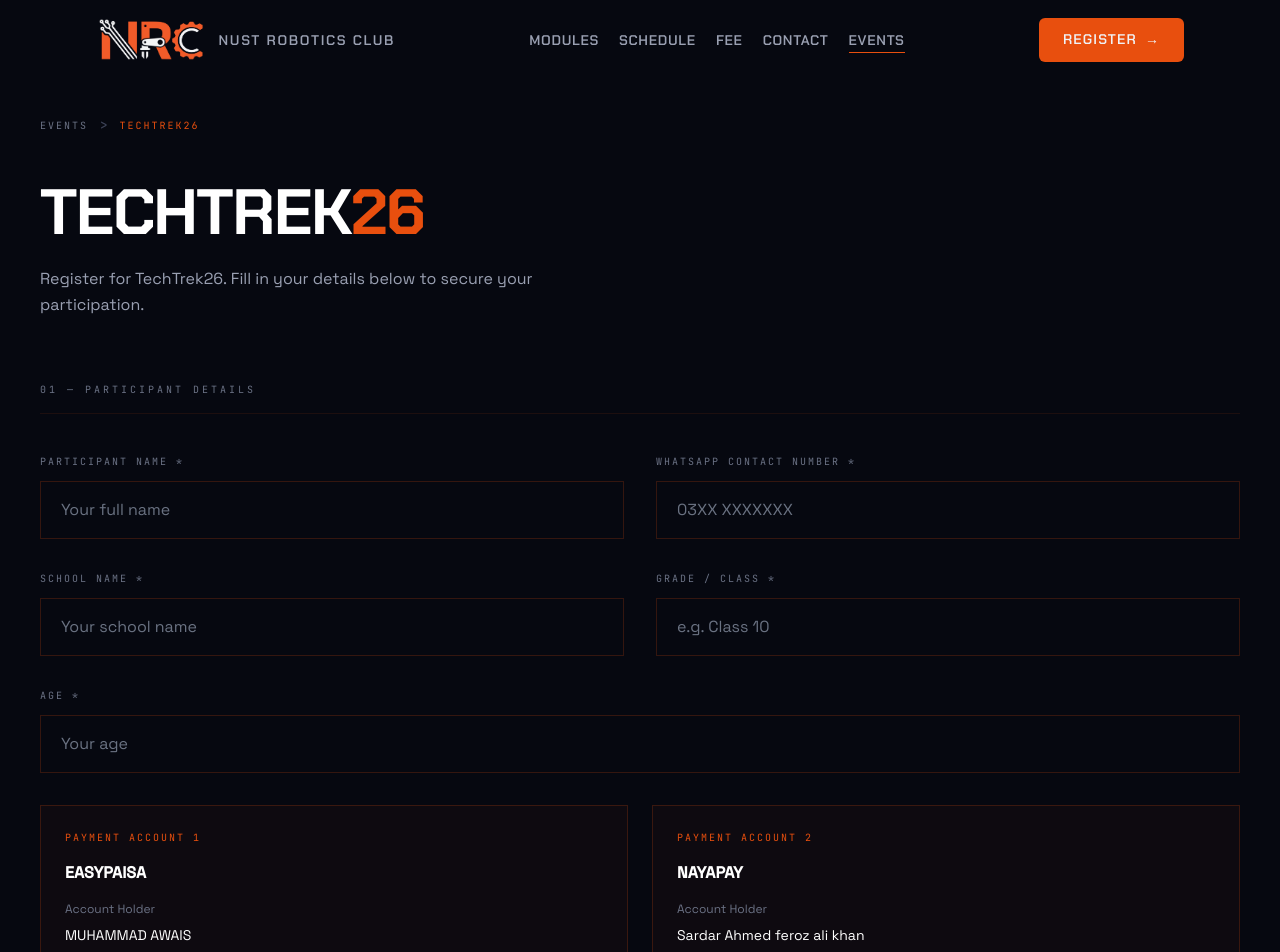
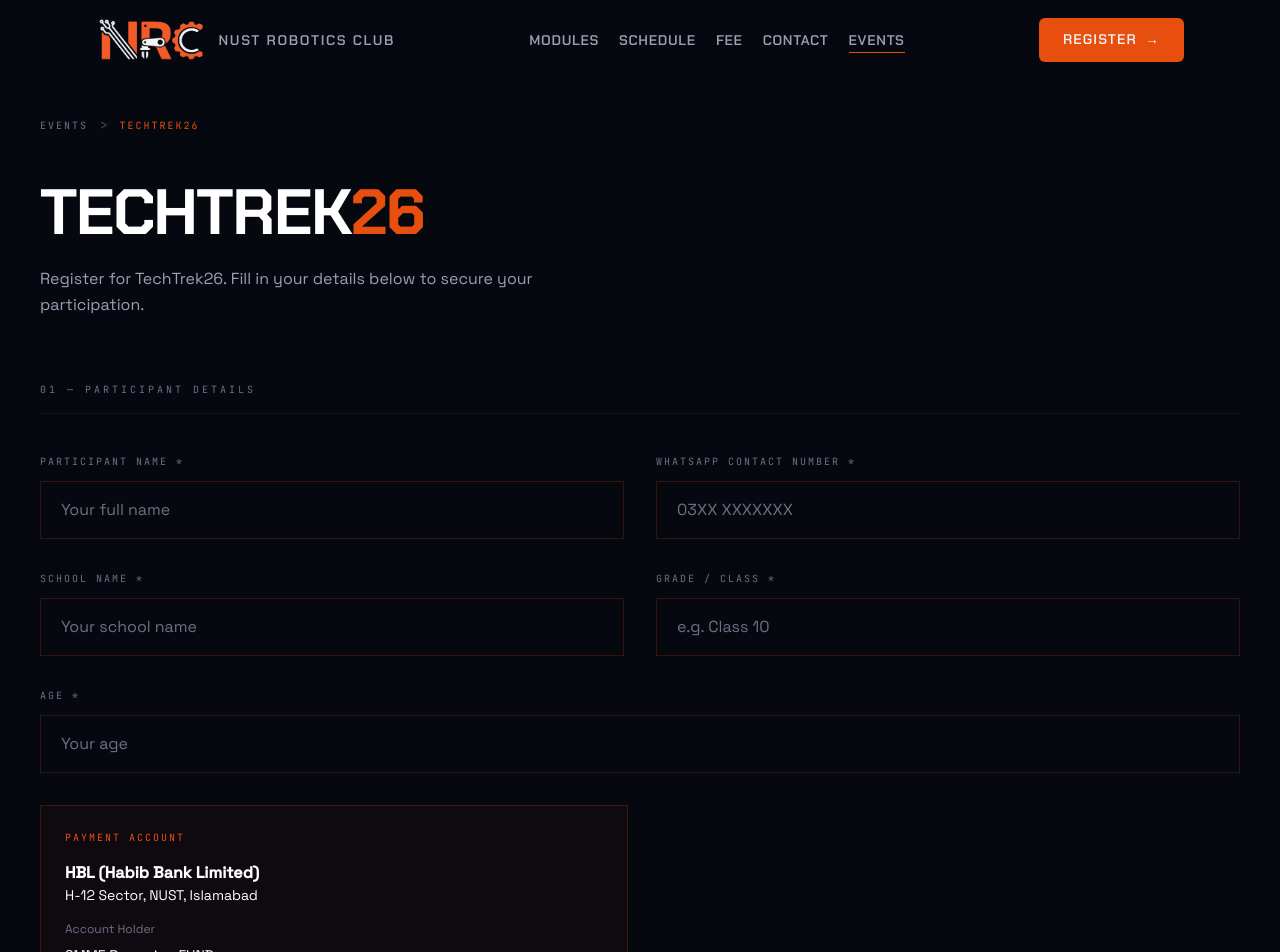
Before and after one commit to SaabK/NRC-website, a Next.js app: page /events/techtrek26 in a window 1280 px wide. Shown: the top 952 px of the page. Built offline with nearby package versions, Linux system fonts and the light colour scheme.

Commit message:
updated payment account for techtrek26 registrations

```diff
--- a/app/events/techtrek26/page.tsx
+++ b/app/events/techtrek26/page.tsx
@@ -15,15 +15,11 @@ const labelClass =
 
 const paymentAccounts = [
   {
-    bank: "EASYPAISA",
-    accountName: "MUHAMMAD AWAIS",
-    accountNumber: "03099781770",
-  },
-  {
-    bank: "NAYAPAY",
-    accountName: "Sardar Ahmed feroz ali khan",
-    accountNumber: "03440155395",
-  },
+    bank: "HBL (Habib Bank Limited)",
+    branch: "H-12 Sector, NUST, Islamabad",
+    accountName: "SMME Recurring FUND",
+    accountNumber: "22927000519501",
+  }
 ];
 // NOTE: Metadata exports are not permitted from Client Components.
 // We will move metadata to a separate server page if needed.
@@ -219,12 +215,15 @@ export default function TechTrek26Page() {
                   className="border border-[rgba(232,79,14,0.2)] p-6 bg-[rgba(232,79,14,0.03)]"
                 >
                   <p className="font-mono text-[10px] tracking-[0.2em] text-[#E84F0E] uppercase mb-4">
-                    Payment Account {index + 1}
+                    Payment Account
                   </p>
 
-                  <p className="text-white font-semibold mb-4">
+                  <p className="text-white font-semibold">
                     {account.bank}
                   </p>
+                  <p className="text-white text-sm break-all mb-4">
+                        {account.branch}
+                      </p>
 
                   <div className="mb-4">
                     <p className="text-xs text-[#6B7285] mb-2">
```
Also changed, not shown: 1 other file (tests, documents, lock files or other folders).
